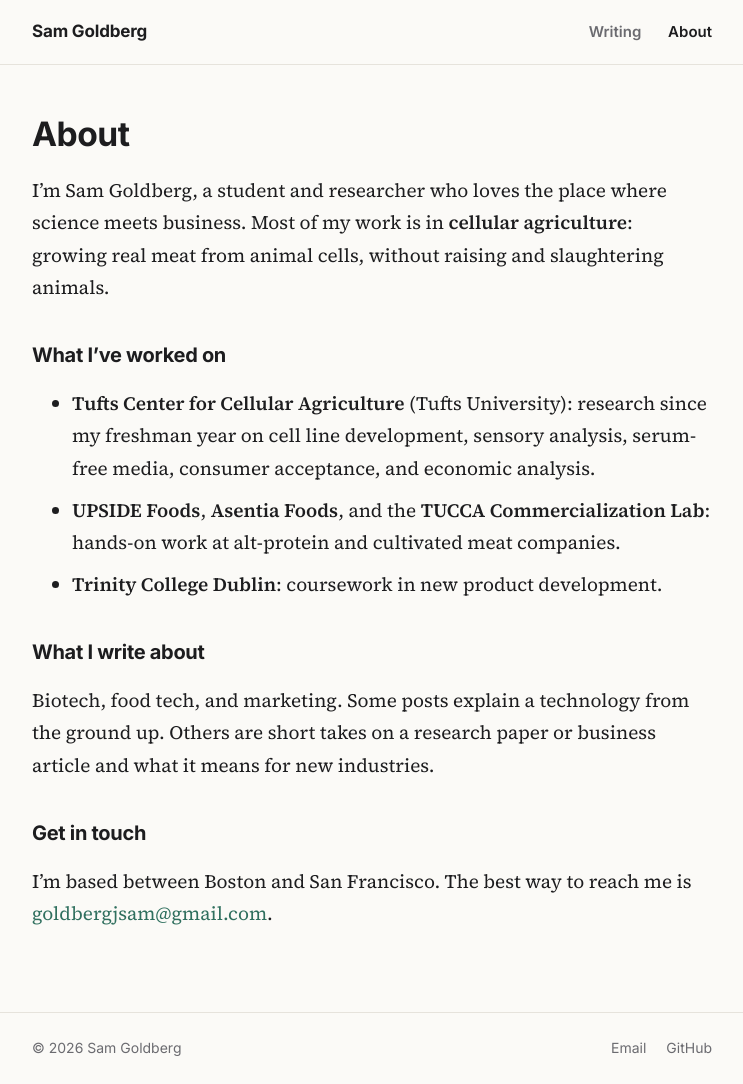
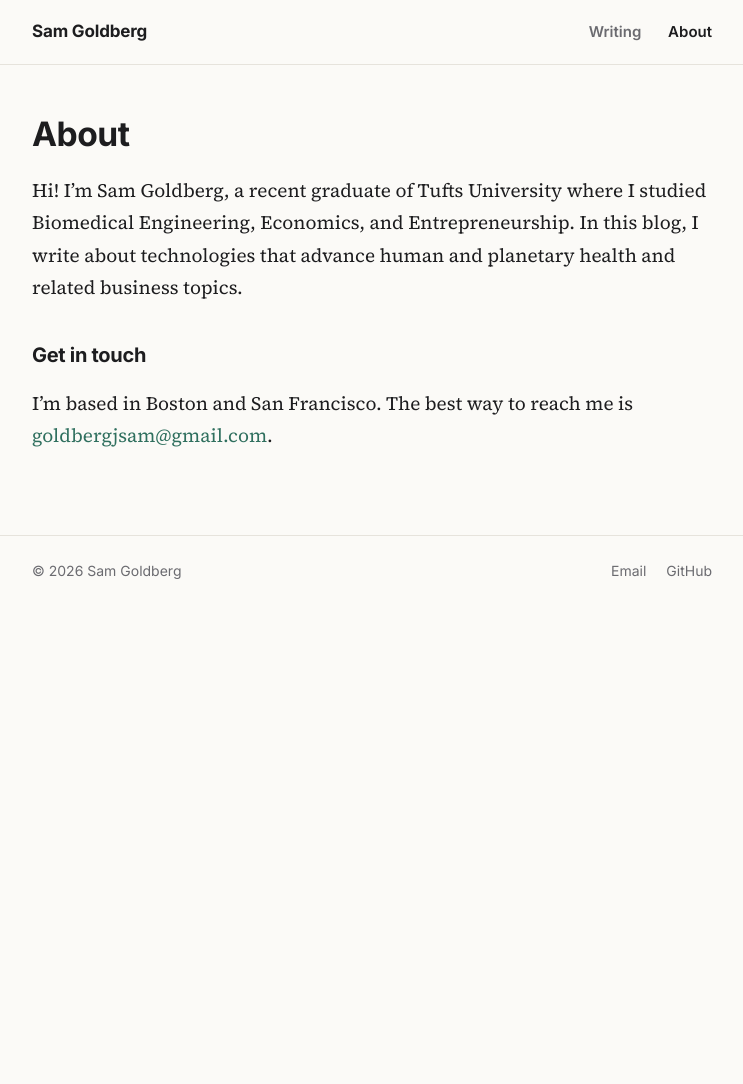
Before and after one commit to samgberg/testing, a Jekyll site: the page built from about.md, in a window 1280 px wide. Shown: the whole page, without its empty margins (268-1011 px from the left). Built offline with Jekyll 4.4.1, drawn with Linux system fonts in a browser that asks for light colours; after the commit the page ends 900 px from its top, so only the background shows below that.

Commit message:
Update About page with Sam's own text
Co-Authored-By: Claude Opus 5.5 (1M context) <noreply@anthropic.com>
Claude-Session: https://claude.ai/code/session_01LiuXG4AVVgPGPpyaqKdWHa

```diff
--- a/about.md
+++ b/about.md
@@ -4,18 +4,8 @@ title: About
 permalink: /about/
 ---
 
-I'm Sam Goldberg, a student and researcher who loves the place where science meets business. Most of my work is in **cellular agriculture**: growing real meat from animal cells, without raising and slaughtering animals.
-
-## What I've worked on
-
-- **Tufts Center for Cellular Agriculture** (Tufts University): research since my freshman year on cell line development, sensory analysis, serum-free media, consumer acceptance, and economic analysis.
-- **UPSIDE Foods**, **Asentia Foods**, and the **TUCCA Commercialization Lab**: hands-on work at alt-protein and cultivated meat companies.
-- **Trinity College Dublin**: coursework in new product development.
-
-## What I write about
-
-Biotech, food tech, and marketing. Some posts explain a technology from the ground up. Others are short takes on a research paper or business article and what it means for new industries.
+Hi! I'm Sam Goldberg, a recent graduate of Tufts University where I studied Biomedical Engineering, Economics, and Entrepreneurship. In this blog, I write about technologies that advance human and planetary health and related business topics.
 
 ## Get in touch
 
-I'm based between Boston and San Francisco. The best way to reach me is [{{ site.email }}](mailto:{{ site.email }}).
+I'm based in Boston and San Francisco. The best way to reach me is [{{ site.email }}](mailto:{{ site.email }}).
```
